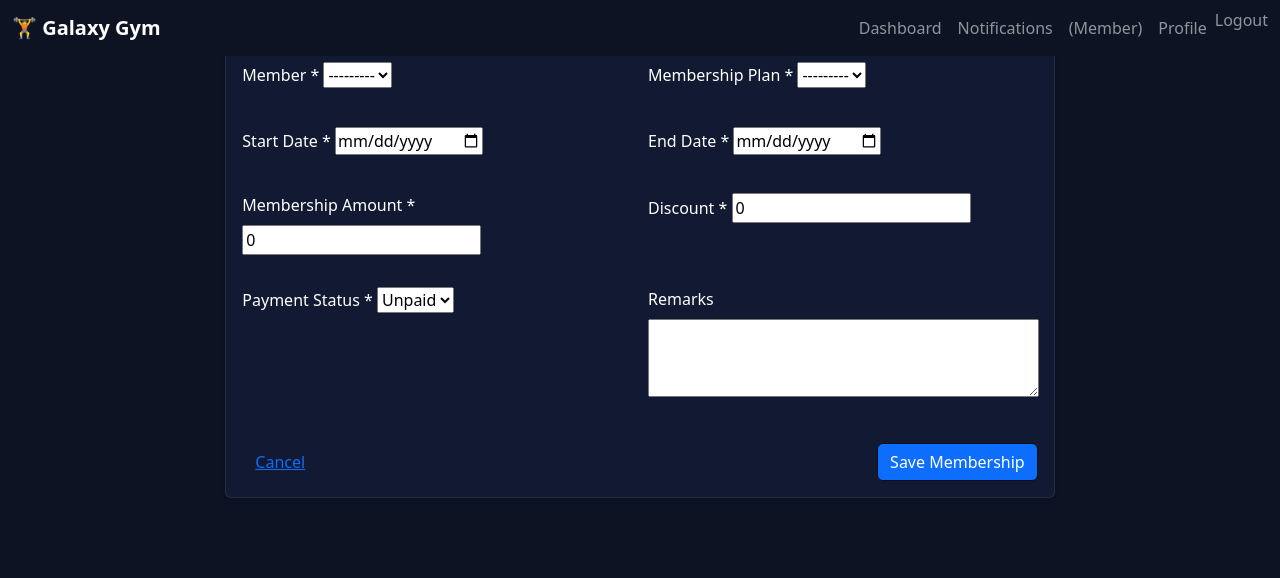
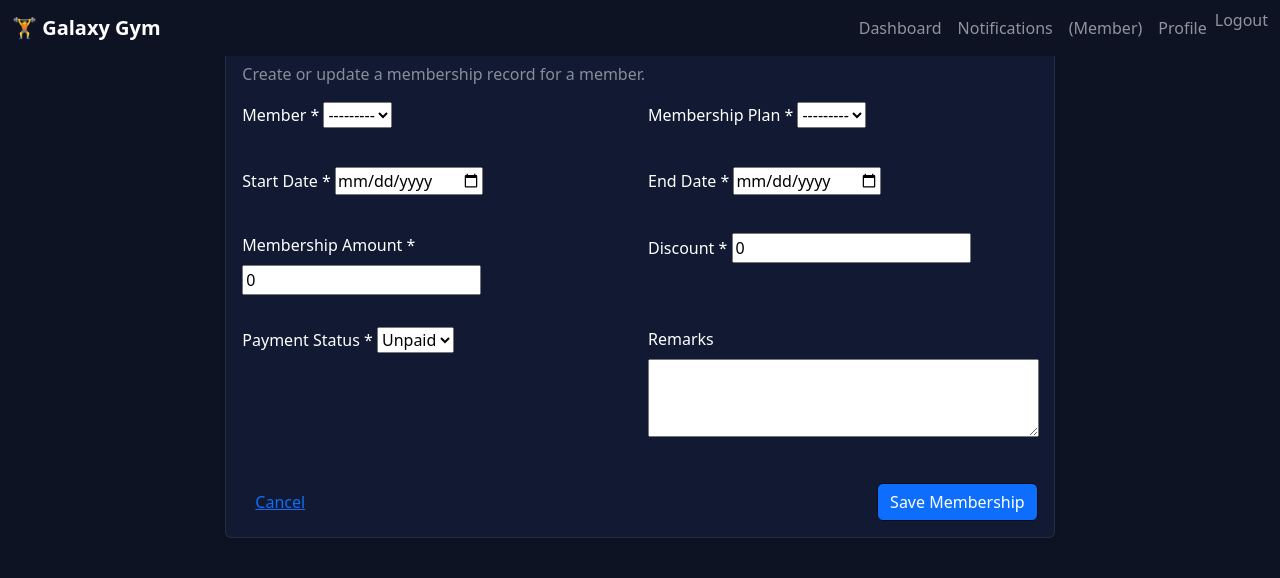
Before and after one commit to kalibilly/GalaxyGym, a Django app: page /memberships/create/ in a window 1280 px wide. Shown: the top 578 px of the page. Run offline with Django 5.2, Linux system fonts and the light colour scheme; the visitor is signed in with stand-in values (Sample User, id 1); data that the repository does not hold is empty; parts of the project's set-up code (start-up, migrations or seed data) failed here and were passed over.

Commit message:
Update membership_form.html

```diff
--- a/templates/memberships/membership_form.html
+++ b/templates/memberships/membership_form.html
@@ -7,7 +7,8 @@
     <div class="col-lg-8">
         <div class="card shadow-sm">
             <div class="card-body">
-                <h1 class="h4 mb-3">{% if form.instance.pk %}Edit Membership{% else %}Create Membership{% endif %}</h1>
+                <h1 class="h4 mb-3">{% if form.instance.pk %}Edit Membership{% else %}Add Membership{% endif %}</h1>
+                <p class="text-white-50">Create or update a membership record for a member.</p>
                 <form method="post" novalidate>
                     {% csrf_token %}
                     {{ form.non_field_errors }}
```
